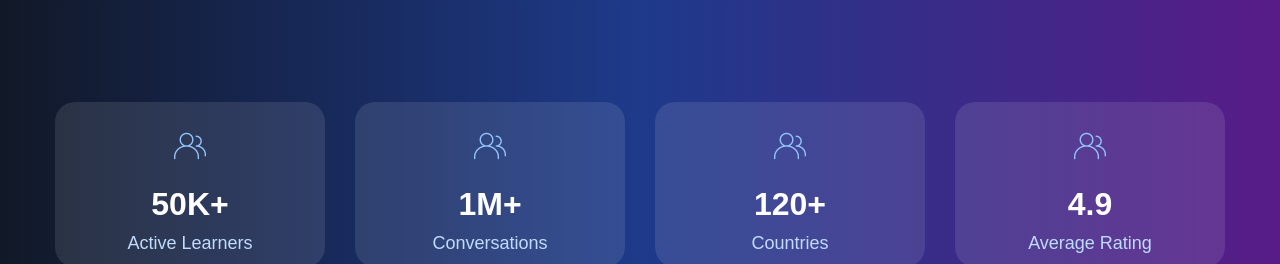
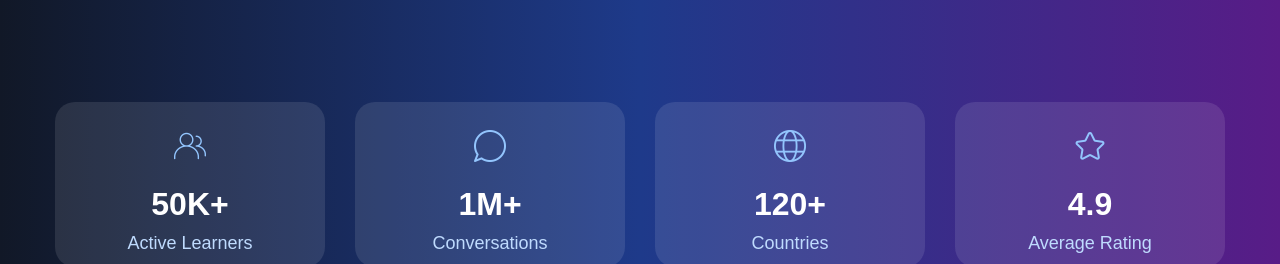
Before and after one commit to Muzaffarfullstack/linguacraft, a React (Vite) app: page / in a window 1280 px wide. Shown: the part 4060-4324 px from the top of the page. Built offline with nearby package versions, Linux system fonts and the light colour scheme.

Commit message:
all is working

```diff
--- a/public/data/db.json
+++ b/public/data/db.json
@@ -151,25 +151,25 @@
   "stats": [
     {
       "id": 26,
-      "image": "../public/assets/colorfull-user.png",
+      "image": "/assets/colorfull-user.png",
       "title": "Active Learners",
       "value": "50K+"
     },
     {
       "id": 27,
-      "image": "../public/assets/colorfull-chat.png",
+      "image": "/assets/colorfull-chat.png",
       "title": "Conversations",
       "value": "1M+"
     },
     {
       "id": 28,
-      "image": "../public/assets/globe.png",
+      "image": "/assets/globe.png",
       "title": "Countries",
       "value": "120+"
     },
     {
       "id": 29,
-      "image": "../public/assets/colorfull-star.png",
+      "image": "/assets/colorfull-star.png",
       "title": "Average Rating",
       "value": "4.9"
     }
--- a/src/components/Stats.jsx
+++ b/src/components/Stats.jsx
@@ -13,7 +13,7 @@ function Stats() {
           data.stats.map((card) => {
             return (
               <div className="stats-cards" key={card.title}>
-                <img src="/assets/colorfull-user.png" alt="" />
+                <img src={card.image} alt="" />
                 <h1>{card.value}</h1>
                 <p>{card.title}</p>
               </div>
```
